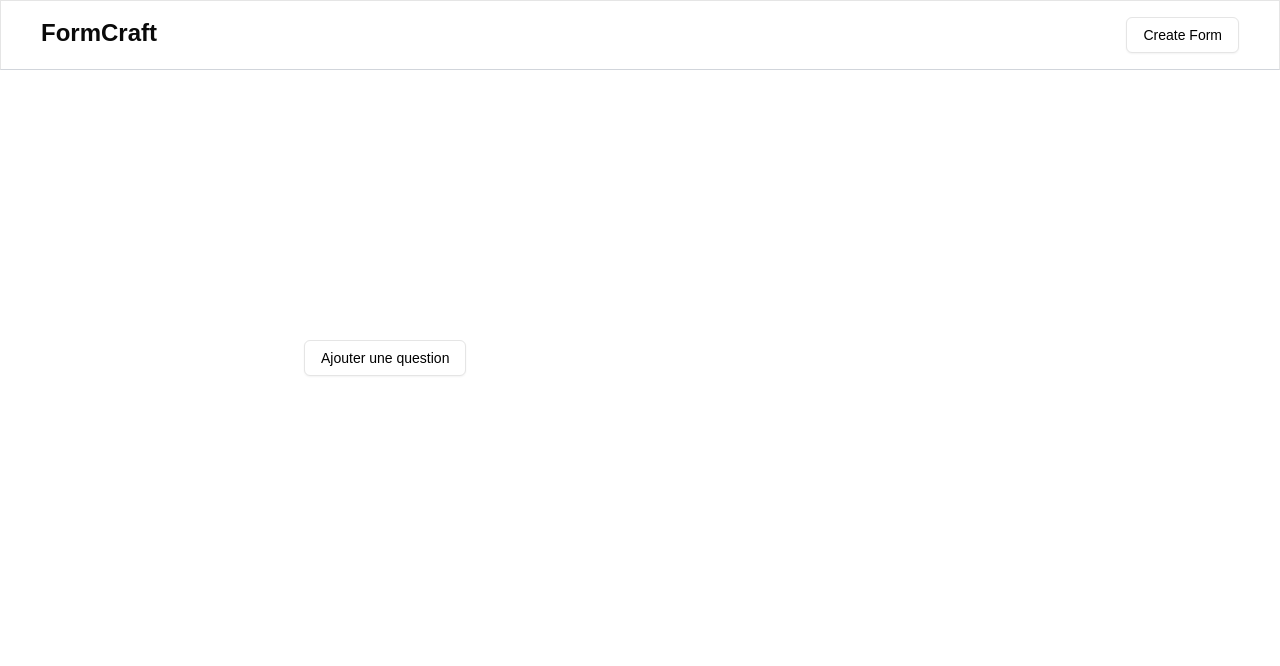
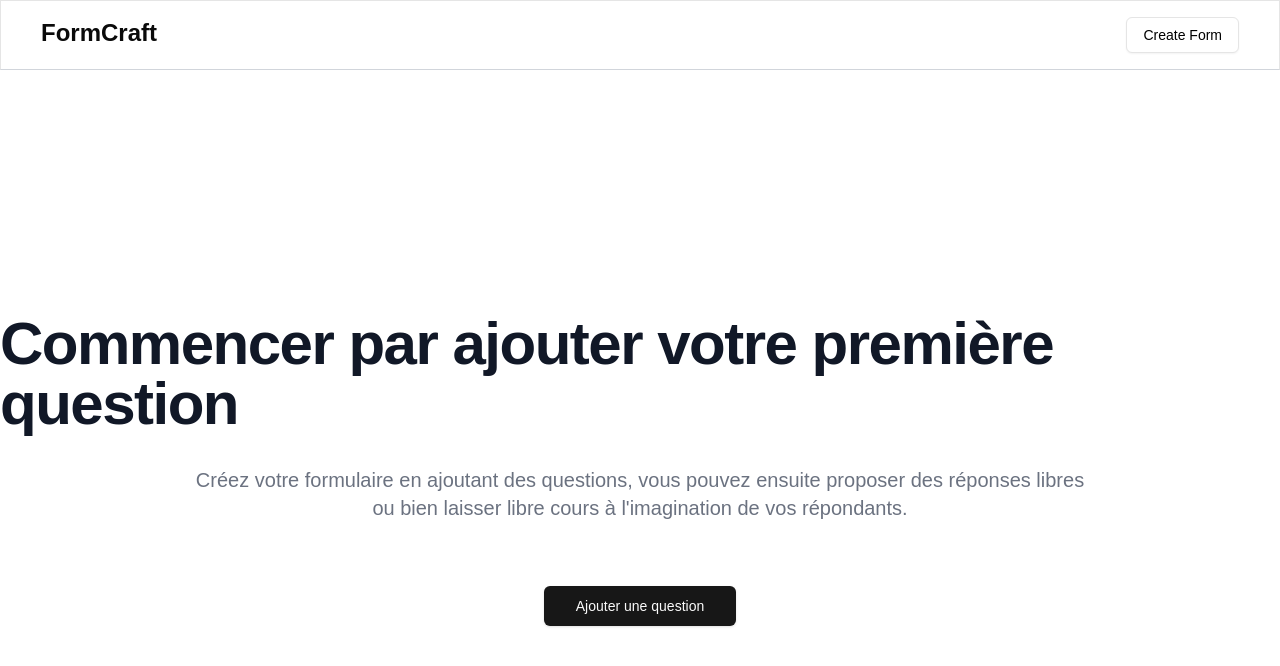
Before and after one commit to ThomasPIET/formcraft, a Next.js app: page /formbuilder in a window 1280 px wide. Shown: the top 666 px of the page. Built offline with nearby package versions, Linux system fonts and the light colour scheme.

Commit message:
limit to 4 options, add a different screen before the user add the first question

```diff
--- a/app/formbuilder/page.jsx
+++ b/app/formbuilder/page.jsx
@@ -35,6 +35,7 @@ export default function FormBuilderPage() {
 
   const addOption = (index) => {
     const updatedQuestions = [...questions];
+    if (updatedQuestions[index].options.length >= 4) return;
     updatedQuestions[index].options.push("");
     setQuestions(updatedQuestions);
   };
@@ -58,7 +59,25 @@ export default function FormBuilderPage() {
   return (
     <div>
       <Header />
-      <div className="flex min-h-[calc(100vh-64px)] items-center justify-center">
+
+      {questions.length < 1 && (
+        <div className="flex flex-col items-center justify-center  min-h-screen overflow-hidden">
+          <h1 className="mb-8 text-4xl font-extrabold leading-none tracking-tight text-gray-900 md:text-5xl lg:text-6xl">
+            Commencer par ajouter votre première question
+          </h1>
+          <p className="mb-16 text-lg font-normal text-gray-500 lg:text-xl sm:px-16 xl:px-48 text-center">
+            Créez votre formulaire en ajoutant des questions, vous pouvez
+            ensuite proposer des réponses libres ou bien laisser libre cours à
+            l'imagination de vos répondants.
+          </p>
+          <Button size="lg" onClick={addQuestion}>
+            Ajouter une question
+          </Button>
+        </div>
+      )}
+
+      {questions.length > 0 && (
+        <div className="flex min-h-[calc(100vh-64px)]  items-center justify-center">
           <div className="grid w-full max-w-2xl items-center gap-12">
             {questions.map((question, index) => (
               <div key={question.id}>
@@ -78,7 +97,7 @@ export default function FormBuilderPage() {
                   onValueChange={(value) => updateQuestionType(index, value)}
                 >
                   <SelectTrigger className="w-[180px] mt-1.5">
-                  <SelectValue placeholder="Type de question" />
+                    <SelectValue placeholder="Réponse libre" />
                   </SelectTrigger>
                   <SelectContent>
                     <SelectItem value="TEXT">Texte</SelectItem>
@@ -111,6 +130,9 @@ export default function FormBuilderPage() {
                         </Button>
                       </div>
                     ))}
+
+                    {question.options.length < 4 &&
+                      question.type === "MULTIPLE_CHOICE" && (
                         <Button
                           variant="outline"
                           onClick={() => addOption(index)}
@@ -118,14 +140,17 @@ export default function FormBuilderPage() {
                         >
                           Ajouter une option
                         </Button>
+                      )}
                   </div>
                 )}
               </div>
             ))}
             <div className="justify-between flex mb-[calc(20vh)] ">
+              {questions.length > 0 && (
                 <Button variant="outline" onClick={addQuestion}>
                   Ajouter une question
                 </Button>
+              )}
 
               {questions.length > 0 && (
                 <Button onClick={saveForm}>Créer le sondage</Button>
@@ -133,6 +158,7 @@ export default function FormBuilderPage() {
             </div>
           </div>
         </div>
+      )}
     </div>
   );
 }
--- a/app/page.jsx
+++ b/app/page.jsx
@@ -7,6 +7,8 @@ export default function Page() {
       <ul>
         TODO :<li>Ajouter notification quand le form est créé</li>
         <li>Faire en sorte que y'ai au moins deux options</li>
+        <li>Taille de boutton plus petite pour le choix du type</li>
+        <li>faire en sorte qu'il puisse donner un titre</li>
       </ul>
     </div>
   );
--- a/components/header.jsx
+++ b/components/header.jsx
@@ -5,7 +5,9 @@ export default function Header() {
   return (
     <header className="py-4 border-b-gray-300 bg-white border top-0 z-50 sticky ">
       <div className=" mx-10 flex justify-between">
-        <h1 className="text-2xl font-bold">FormCraft</h1>
+        <a href="/" className="text-2xl font-bold">
+          FormCraft
+        </a>
         <Button variant="outline" asChild>
           <Link href="/formbuilder">Create Form</Link>
         </Button>
```
Lines whose indentation alone changed are shown as unchanged.
